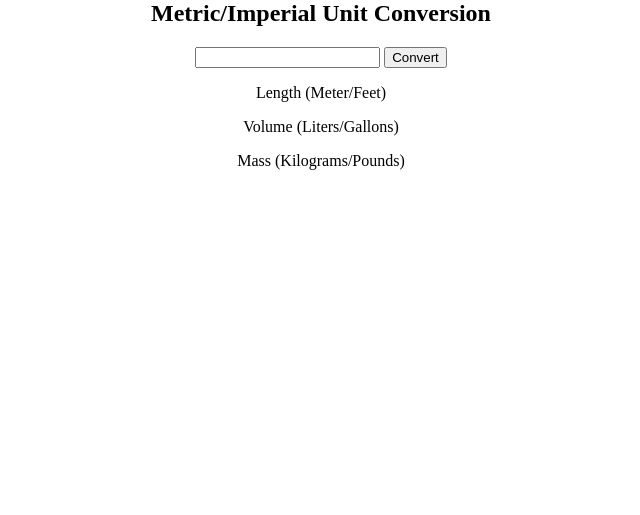
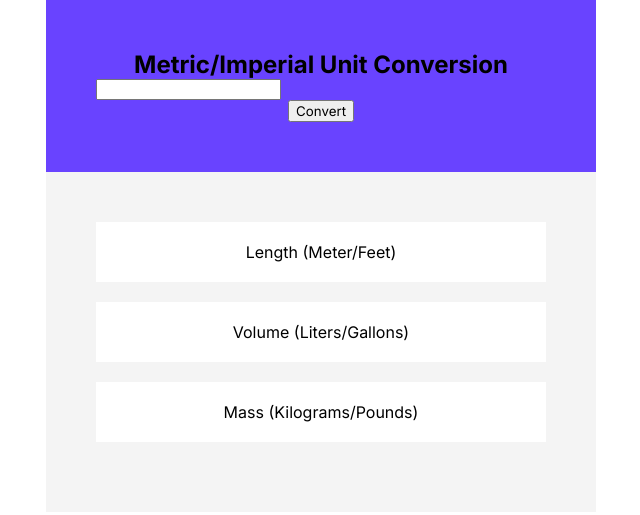
Before and after one commit to verenaisele/Unit-Converter, a website built with Vite: page index.html in a window 1280 px wide. Shown: the whole page, without its empty margins (319-959 px from the left). Built offline with nearby package versions, Linux system fonts and the light colour scheme.

Commit message:
Layout anpassen

```diff
--- a/index.css
+++ b/index.css
@@ -1,4 +1,36 @@
 body {
-    margin: 0;
+    margin: 0 auto;
+    width: 550px;
+    font-family: "Inter", sans-serif;
     text-align: center;
 }
+
+h1, p {
+    margin: 0;
+}
+
+button {
+    font-family: inherit;
+}
+
+#conversion {
+    background: #6943FF;
+    margin: 0;
+    padding: 50px;
+}
+
+#results {
+    background: #F4F4F4;
+    margin: 0;
+    padding: 50px;
+}
+
+input {
+   display: block;
+}
+
+p {
+    background: #fff;
+    padding: 20px;
+    margin-bottom: 20px;
+}
--- a/index.html
+++ b/index.html
@@ -1,11 +1,15 @@
 <html>
     <head>
         <link rel="stylesheet" href="index.css">
+        <link rel="preconnect" href="https://fonts.googleapis.com">
+        <link rel="preconnect" href="https://fonts.gstatic.com" crossorigin>
+        <link href="https://fonts.googleapis.com/css2?family=Inter:ital,opsz,wght@0,14..32,100..900;1,14..32,100..900&display=swap" rel="stylesheet">
     </head>
     <body>
+
         <section id="conversion">
             <h1>Metric/Imperial Unit Conversion</h1>
-            <input>
+            <input type="text">
             <button>Convert</button>
         </section>
 
--- a/index.js
+++ b/index.js
@@ -2,4 +2,7 @@
 1 meter = 3.281 feet
 1 liter = 0.264 gallon
 1 kilogram = 2.204 pound
+
+Anweisungen:Generate all conversions, when the user clicks the button
+Round the numbers down to 3 decimal places
 */
```
